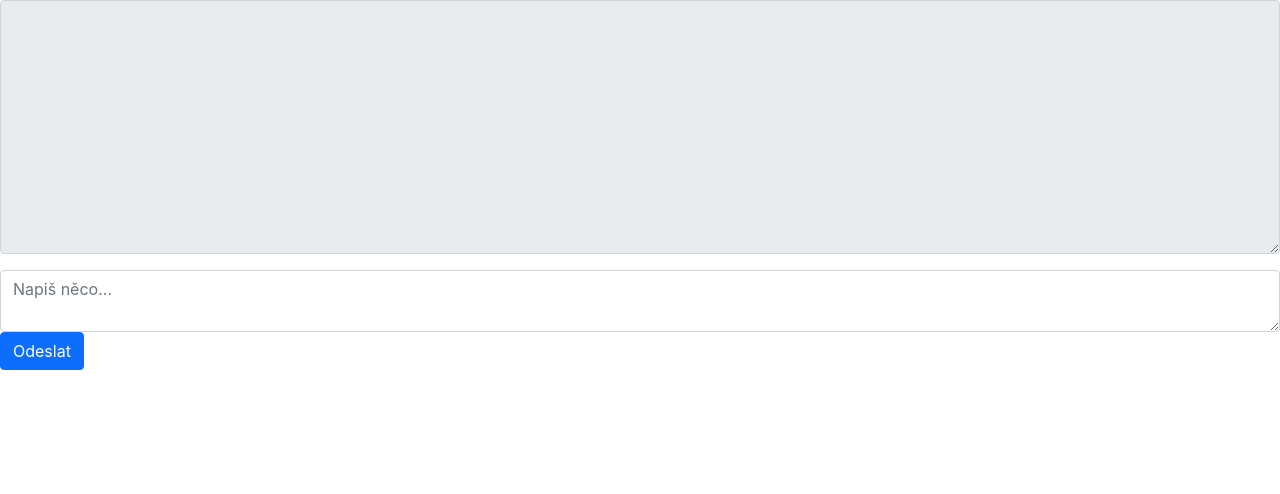
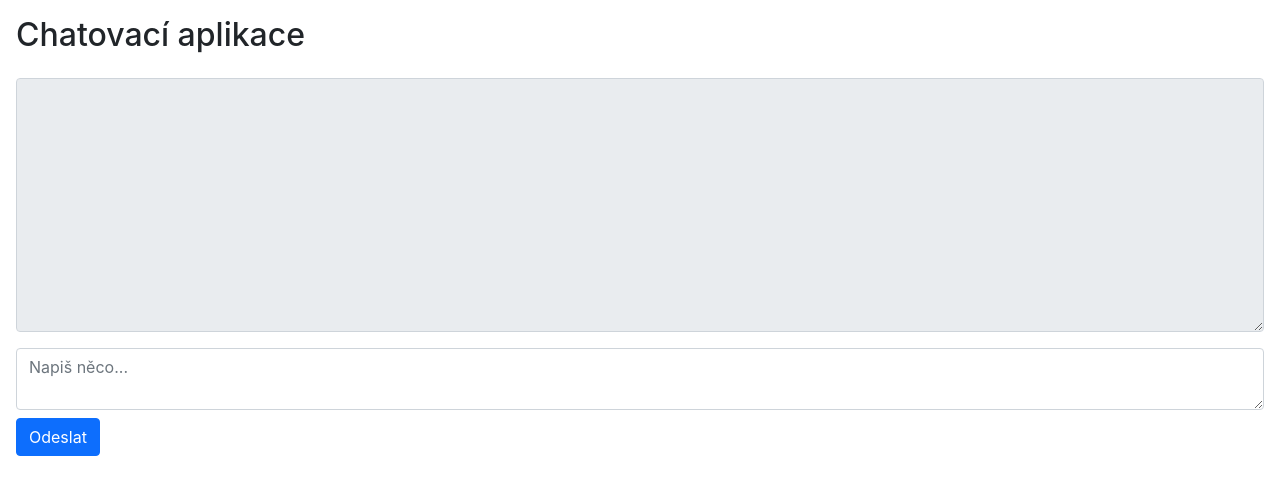
Before and after one commit to Fakulo/sti-2021-novotny, a React (Create React App) app in the folder client/: page / in a window 1280 px wide. Shown: the top 494 px of the page. Built offline with nearby package versions, Linux system fonts and the light colour scheme.

Commit message:
Změna UI

```diff
--- a/client/src/Chat.js
+++ b/client/src/Chat.js
@@ -103,14 +103,15 @@ class ChatPage extends Component {
 
     render() {
         return (
-            <React.Fragment>
-                <Form className="col-md-12" onSubmit={this.submitHandler}>
+            <React.Fragment >
+                <h2 className="p-3">Chatovací aplikace</h2>
+                <Form className="col-md-12 p-3 pt-0" onSubmit={this.submitHandler} >
                     <Form.Group className="mb-3" controlId="form">
                         <Form.Control data-testid="receive-textarea" ref={this.messagesEndRef} as="textarea" rows="10" readOnly={true} value={this.state.messages} />
                     </Form.Group>
                     <Form.Group className="mb-3" controlId="formMessage">
                         <Form.Control data-testid="send-textarea" as="textarea" placeholder="Napiš něco..." value={this.state.value} onChange={this.inputChange} />
-                        <Button data-testid="send-button" variant="primary" type="submit" disabled={this.state.buttonDisabled}>Odeslat</Button>
+                        <Button data-testid="send-button" className="mt-2" variant="primary" type="submit" disabled={this.state.buttonDisabled}>Odeslat</Button>
                     </Form.Group>
                 </Form>
             </React.Fragment>
```
